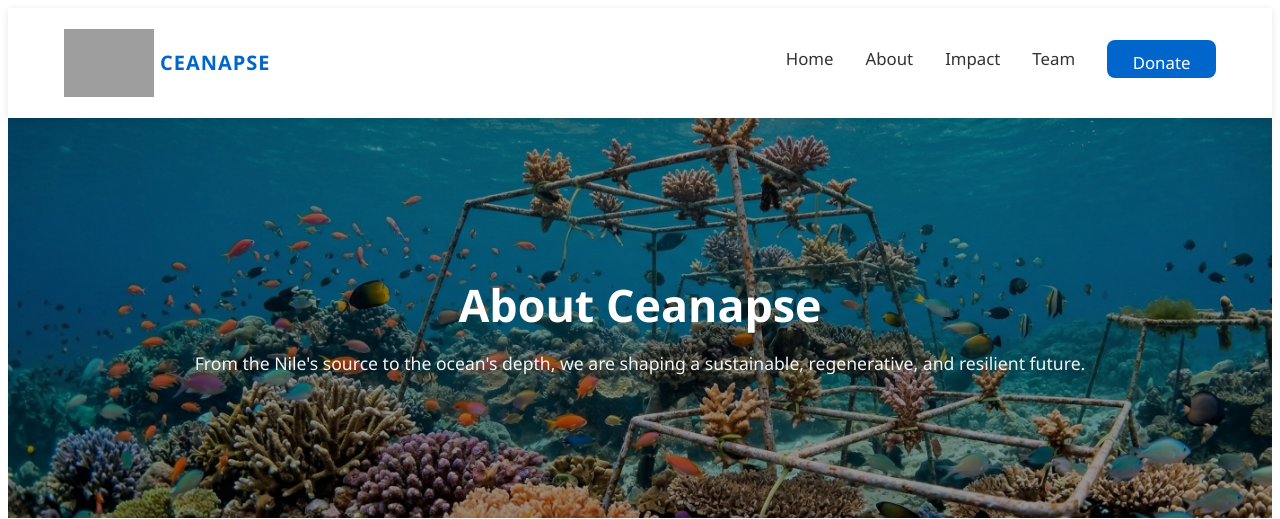
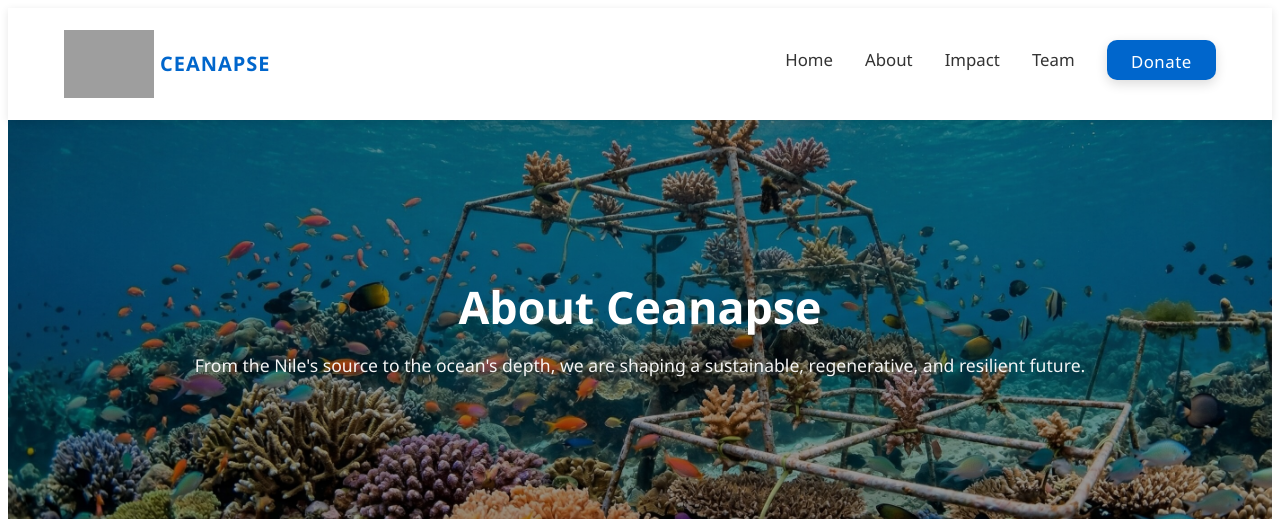
Before and after one commit to ISLOWIsmaeli/ceanapse-frontend, a Django app: page /about in a window 1280 px wide. Shown: the top 519 px of the page. Run offline with Django 5.2, Linux system fonts and the light colour scheme; grey boxes are pictures that could not be loaded.

Commit message:
finally given up on the donate button

```diff
--- a/frontend/frontend/static/css/style.css
+++ b/frontend/frontend/static/css/style.css
@@ -185,19 +185,31 @@ ul li, ol li {
 .btn-donate {
     background-color: var(--primary-color);
     color: var(--white) !important;
-    padding: 0.7rem 1.6rem;
-    border-radius: var(--radius);
-    transition: background-color 0.3s ease;
     display: inline-flex;
     align-items: center;
     justify-content: center;
-    line-height: 1.4;
-    font-size: 1.05rem;
+    padding: 0.56rem 1.52rem;
+    min-height: 2.5rem;
+    border-radius: 10px;
+    border: none;
+    font-size: 1.07rem;
+    font-weight: 700;
+    line-height: 1;
+    letter-spacing: 0.03em;
+    text-align: center;
+    box-shadow: 0 4px 12px rgba(0, 0, 0, 0.14);
+    transition: transform 0.18s ease, background-color 0.2s ease;
+    white-space: nowrap;
+    transform: translateY(0px);
 }
 
 .btn-donate:hover {
     background-color: var(--secondary-color);
-    color: var(--white) !important;
+    transform: translateY(-1px);
+}
+
+.btn-donate:active {
+    transform: translateY(0);
 }
 
 .hamburger {
```
